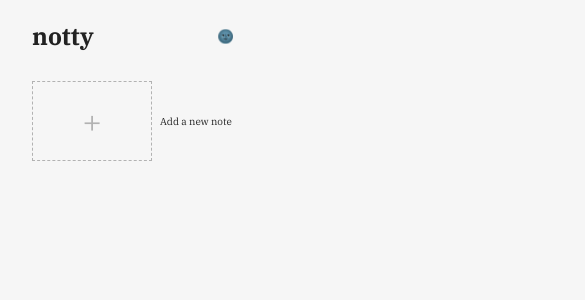
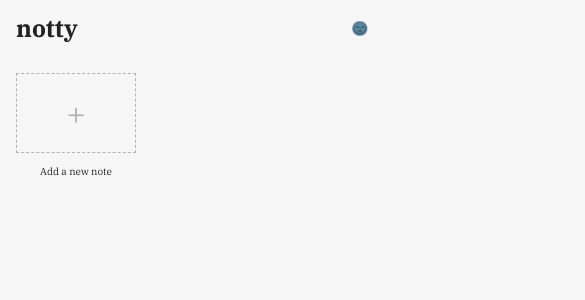
Before and after one commit to yugisu/notty, a React (Vite) app: page / in a window 390 px wide. Shown: the top 300 px of the page, 585 px wide, since content can reach past the window. Built offline with nearby package versions, Linux system fonts and the light colour scheme.

Commit message:
Add layout responsiveness to the app

```diff
--- a/src/components/note-thumbnail/styled.ts
+++ b/src/components/note-thumbnail/styled.ts
@@ -2,23 +2,38 @@ import styled, { css } from 'styled-components'
 import MarkdownComponent from 'markdown-to-jsx'
 import { transparentize, darken } from 'polished'
 
+import { tablet } from '~helpers/media'
+
 export const Container = styled.div`
+  flex-grow: 0;
   display: flex;
   align-items: center;
+
+  ${tablet.css`
+    flex-direction: column;
+  `}
 `
 
 export const Title = styled.span<{ highlighted?: boolean }>`
   z-index: -1;
   width: 100%;
+  max-width: 7.5rem;
 
   padding: 1rem 0.5rem;
+  overflow: hidden;
 
   font-size: 10px;
   white-space: nowrap;
-  overflow: hidden;
   text-overflow: ellipsis;
+
   border-radius: 0 0.1rem 0.1rem 0;
   transition: background-color 150ms;
+
+  ${tablet.css`
+    padding: 0.75rem 1rem;
+    text-align: center;
+    border-radius: 0 0 0.1rem 0.1rem;
+  `}
 
   ${props =>
     props.highlighted && `background-color: ${transparentize(0.8, props.theme.colors.lightGrey)};`}
--- a/src/components/notes-list/styled.ts
+++ b/src/components/notes-list/styled.ts
@@ -2,20 +2,37 @@ import styled from 'styled-components'
 import { Link } from 'react-router-dom'
 import { transparentize } from 'polished'
 
+import { desktop, tablet } from '~helpers/media'
+
 export const Container = styled.ul`
+  list-style: none;
+
   max-height: 100%;
+  margin: 0;
 
-  list-style: none;
-  margin: 0;
+  padding: 1rem;
+  display: flex;
+  overflow-x: scroll;
+
+  ${desktop.css`
     padding: 1rem 1rem 2rem 0;
+    flex-direction: column;
 
     overflow-x: hidden;
     overflow-y: auto;
+  `}
 
   > *:not(:first-child) {
+    ${tablet.css`
+      margin-left: 0.75rem;
+    `}
+
+    ${desktop.css`
       margin-top: 1rem;
+    `}
   }
 
+  @media ${desktop.query} {
     /* Scrollbar */
 
     scrollbar-width: thin;
@@ -44,6 +61,7 @@ export const Container = styled.ul`
         }
       }
     }
+  }
 `
 
 export const ListLink = styled(Link)`
--- a/src/containers/note/styled.ts
+++ b/src/containers/note/styled.ts
@@ -20,10 +20,10 @@ export const Header = styled.div`
   padding: 0.45rem 1rem 0.35rem;
   display: flex;
 
-  background-color: inherit;
-
+  background-color: ${props => props.theme.colors.light};
   border-bottom: 1px solid;
   border-bottom-color: inherit;
+  transition: background-color 500ms ease;
 `
 
 export const Utilities = styled.div`
--- a/src/containers/page/components/header.tsx
+++ b/src/containers/page/components/header.tsx
@@ -1,26 +1,34 @@
 import React from 'react'
 import styled from 'styled-components'
 
+import { desktop } from '~helpers/media'
 import { useCurrentTheme } from '~containers/app-provider/components/current-theme-provider'
 
 import { Logo } from '~components/logo'
 import { NotesList } from '~components/notes-list'
 
 const Container = styled.header`
-  position: fixed;
-  top: 0;
-  max-height: 100%;
-  max-width: 20rem;
+  ${desktop.css`
+    position: fixed;
+    top: 0;
+    max-height: 100%;
+    max-width: 20rem;
 
-  padding-left: 2rem;
+    padding-left: 2rem;
+  `}
+
   display: flex;
   flex-direction: column;
 `
 
 const Meta = styled.div`
-  padding: 1.5rem 1rem 1rem 0;
+  padding: 1rem;
   display: flex;
   align-items: center;
+
+  ${desktop.css`
+    padding: 1.5rem 1rem 1rem 0;
+  `}
 `
 
 const ThemeToggler = styled.button`
--- a/src/containers/page/index.tsx
+++ b/src/containers/page/index.tsx
@@ -1,5 +1,7 @@
 import React from 'react'
 import styled from 'styled-components'
+
+import { desktop } from '~helpers/media'
 
 import { PageHeader } from './components/header'
 
@@ -7,14 +9,22 @@ const Container = styled.div`
   position: relative;
   min-height: 100vh;
 
-  display: grid;
-  grid-template-columns: minmax(20rem, 1fr) 40rem 1fr;
+  display: flex;
+  flex-direction: column;
+
+  ${desktop.css`
+    display: grid;
+    grid-template-columns: minmax(20rem, 1fr) 40rem 1fr;
+  `}
 `
 
 const Body = styled.main`
-  padding: 5rem 1rem 2rem;
+  padding: 1rem 1rem 2rem;
 
-  grid-column: 2;
+  ${desktop.css`
+    padding: 5rem 1rem 2rem;
+    grid-column: 2;
+  `}
 `
 
 type Props = {
```
Lines whose indentation alone changed are shown as unchanged.
